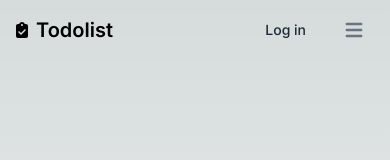
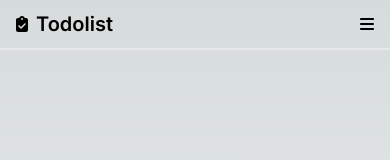
Before and after one commit to shawn8728/todolist, a Next.js app: page / in a window 390 px wide. Shown: the top 160 px of the page. Built offline with nearby package versions, Linux system fonts and the light colour scheme.

Commit message:
Add dropdown menu

```diff
--- a/components/Header.jsx
+++ b/components/Header.jsx
@@ -1,75 +1,34 @@
+"use client";
 import React from "react";
+import { Dropdown } from "flowbite-react";
 import { FontAwesomeIcon } from "@fortawesome/react-fontawesome";
-import { faClipboardCheck } from "@fortawesome/free-solid-svg-icons";
-
+import { faBars, faClipboardCheck } from "@fortawesome/free-solid-svg-icons";
 
 export default function Header() {
   return (
-    <header class="px-4 lg:px-6 py-2.5">
+    <header class="px-4 lg:px-6 py-2.5 border-b-2">
       <div class="flex flex-wrap justify-between items-center mx-auto max-w-screen-xl">
+        {/* <!-- Brand --> */}
         <a href="/" class="flex items-center">
           <FontAwesomeIcon icon={faClipboardCheck} />
           <span class="ml-2 self-center text-xl font-semibold whitespace-nowrap dark:text-white">
             Todolist
           </span>
         </a>
-        <div class="flex items-center lg:order-2">
-          <a
-            href="#"
-            class="text-gray-800 dark:text-white hover:bg-gray-50 focus:ring-4 focus:ring-gray-300 font-medium rounded-lg text-sm px-4 lg:px-5 py-2 lg:py-2.5 mr-2 dark:hover:bg-gray-700 focus:outline-none dark:focus:ring-gray-800"
-          >
-            Log in
-          </a>
-          <button
-            data-collapse-toggle="mobile-menu-2"
-            type="button"
-            class="inline-flex items-center p-2 ml-1 text-sm text-gray-500 rounded-lg lg:hidden hover:bg-gray-100 focus:outline-none focus:ring-2 focus:ring-gray-200 dark:text-gray-400 dark:hover:bg-gray-700 dark:focus:ring-gray-600"
-            aria-controls="mobile-menu-2"
-            aria-expanded="false"
-          >
-            <span class="sr-only">Open main menu</span>
-            <svg
-              class="w-6 h-6"
-              fill="currentColor"
-              viewBox="0 0 20 20"
-              xmlns="http://www.w3.org/2000/svg"
-            >
-              <path
-                fill-rule="evenodd"
-                d="M3 5a1 1 0 011-1h12a1 1 0 110 2H4a1 1 0 01-1-1zM3 10a1 1 0 011-1h12a1 1 0 110 2H4a1 1 0 01-1-1zM3 15a1 1 0 011-1h12a1 1 0 110 2H4a1 1 0 01-1-1z"
-                clip-rule="evenodd"
-              ></path>
-            </svg>
-            <svg
-              class="hidden w-6 h-6"
-              fill="currentColor"
-              viewBox="0 0 20 20"
-              xmlns="http://www.w3.org/2000/svg"
-            >
-              <path
-                fill-rule="evenodd"
-                d="M4.293 4.293a1 1 0 011.414 0L10 8.586l4.293-4.293a1 1 0 111.414 1.414L11.414 10l4.293 4.293a1 1 0 01-1.414 1.414L10 11.414l-4.293 4.293a1 1 0 01-1.414-1.414L8.586 10 4.293 5.707a1 1 0 010-1.414z"
-                clip-rule="evenodd"
-              ></path>
-            </svg>
-          </button>
-        </div>
-        <div
-          class="hidden justify-between items-center w-full lg:flex lg:w-auto lg:order-1"
-          id="mobile-menu-2"
+        {/* <!-- Dropdown menu --> */}
+        <Dropdown
+          arrowIcon={false}
+          inline={true}
+          label={<FontAwesomeIcon icon={faBars} />}
         >
-          <ul class="flex flex-col mt-4 font-medium lg:flex-row lg:space-x-8 lg:mt-0">
-            {/* <li>
-              <a
-                href="#"
-                class="block py-2 pr-4 pl-3 text-white rounded bg-primary-700 lg:bg-transparent lg:text-primary-700 lg:p-0 dark:text-white"
-                aria-current="page"
-              >
-                Home
-              </a>
-            </li> */}
-          </ul>
-        </div>
+          <Dropdown.Header>
+            <span className="block text-sm">Bonnie Green</span>
+            <span className="block truncate text-sm font-medium">
+              name@flowbite.com
+            </span>
+          </Dropdown.Header>
+          <Dropdown.Item>Sign out</Dropdown.Item>
+        </Dropdown>
       </div>
     </header>
   );
--- a/tailwind.config.js
+++ b/tailwind.config.js
@@ -1,6 +1,7 @@
 /** @type {import('tailwindcss').Config} */
 module.exports = {
   content: [
+    "./node_modules/flowbite-react/**/*.js",
     './pages/**/*.{js,ts,jsx,tsx,mdx}',
     './components/**/*.{js,ts,jsx,tsx,mdx}',
     './app/**/*.{js,ts,jsx,tsx,mdx}',
```
